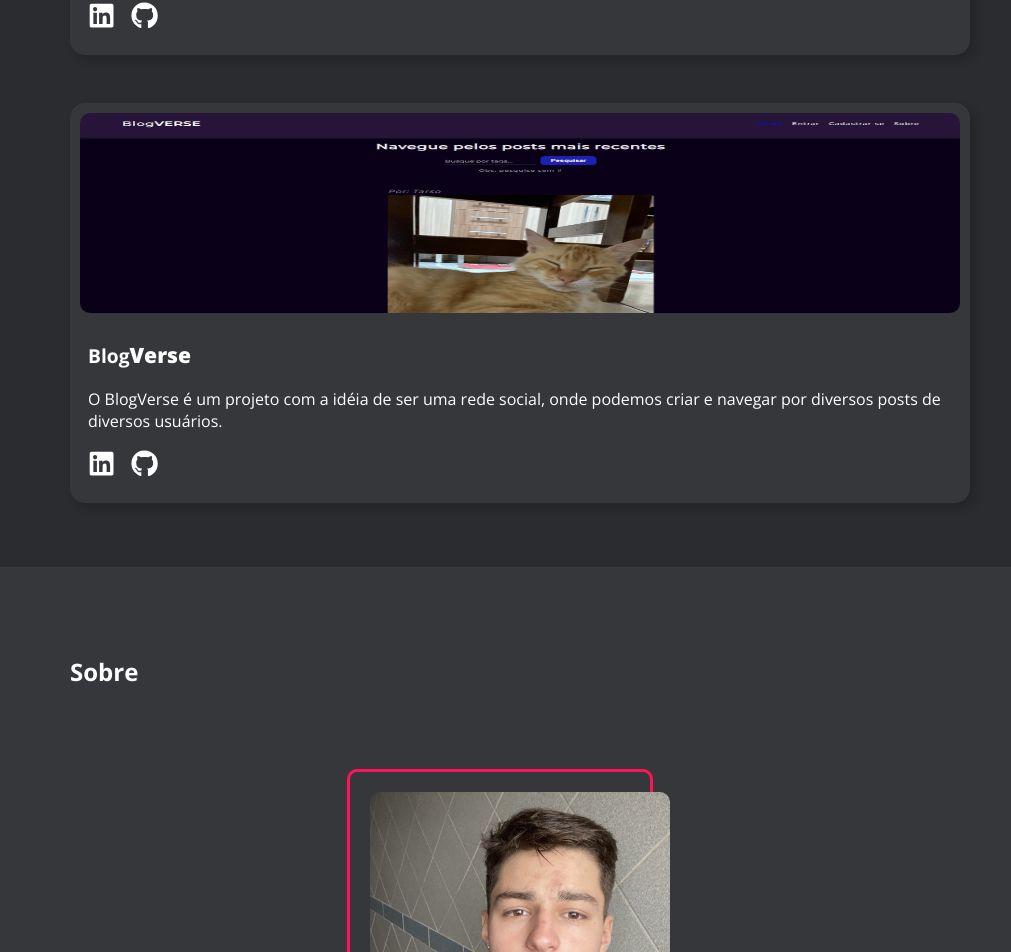
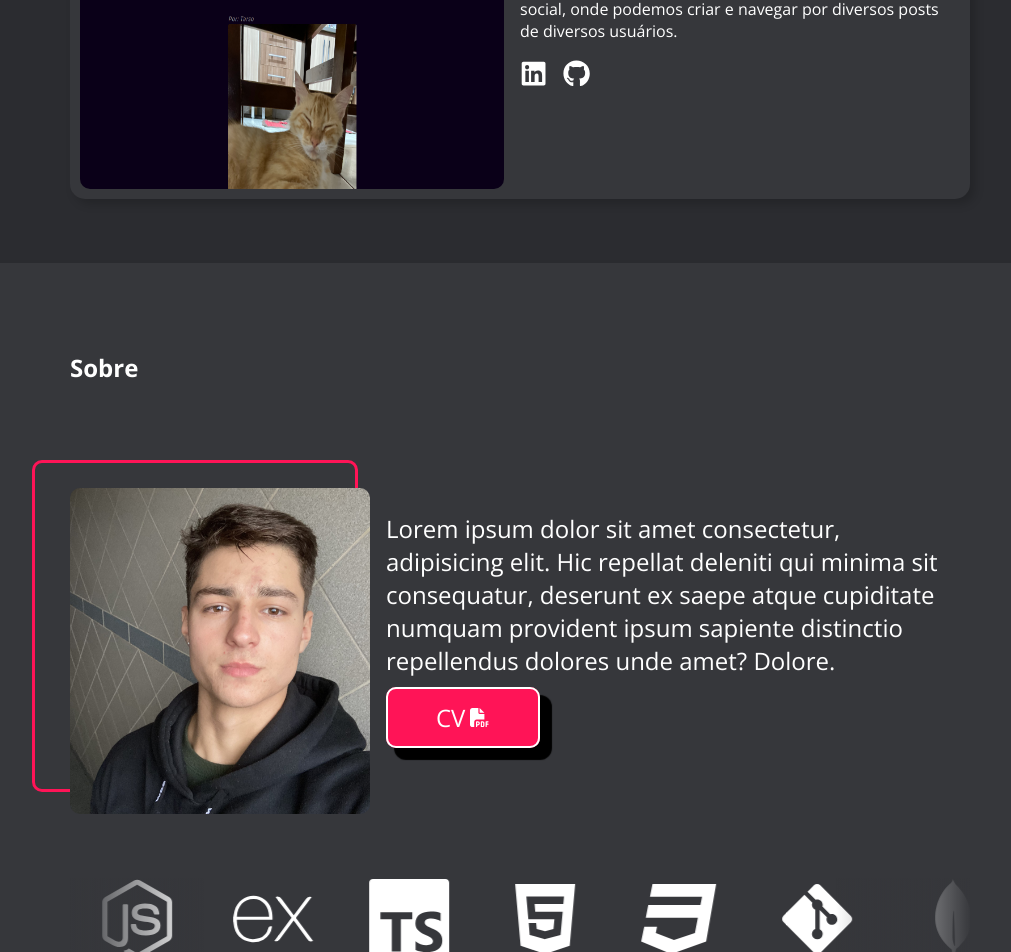
Before and after one commit to TarsoBri/My-Portfolio, a React (Vite) app: page / in a window 1280 px wide. Shown: the part 1798-2750 px from the top of the page, without its empty margins (120-1131 px from the left). Built offline with nearby package versions, Linux system fonts and the light colour scheme.

Commit message:
Version 1.5

```diff
--- a/src/components/About/About.scss
+++ b/src/components/About/About.scss
@@ -8,7 +8,7 @@
   margin: auto;
   width: 100vw;
   margin-top: 4em;
-  padding-block: 4em 4em;
+  padding-block: 4em 6em;
   background-color: $color1_5;
   box-shadow: 5px 5px 10px rgba(0, 0, 0, 0.17);
 
@@ -21,15 +21,19 @@
     display: flex;
     flex-direction: column;
     gap: 2em;
+    .about_content {
+      display: flex;
+      flex-direction: column;
 
-    .about_content {
+      .about_texts {
         visibility: hidden;
-
+        padding-inline: 1em;
         p {
           font-size: 1.5em;
         }
 
-      button {
+        a {
+          text-decoration: none;
           border: 2px solid white;
           border-radius: 10px;
           color: white;
@@ -41,7 +45,8 @@
           box-shadow: 10px 10px 1px 2px black;
 
           span {
-          font-size: 0.7em;
+            margin-left: 5px;
+            font-size: 0.8em;
           }
 
           &:hover {
@@ -58,11 +63,12 @@
         align-items: center;
 
         .img_contour {
+          margin-inline: 1em;
           z-index: 0;
           border-radius: 10px;
-        transform: translate(-20px, -20px);
+          transform: translate(-25px, -25px);
           position: absolute;
-        width: 300px;
+          width: 320px;
           height: 100%;
           border: 3px solid $color5;
           visibility: hidden;
@@ -77,3 +83,14 @@
       }
     }
   }
+}
+
+@media (min-width: 850px) {
+  .about_conatiner {
+    .about_main {
+      .about_content {
+        flex-direction: row;
+      }
+    }
+  }
+}
--- a/src/components/About/About.tsx
+++ b/src/components/About/About.tsx
@@ -12,10 +12,10 @@ import Skils from "../Skils/Skils";
 
 const About = () => {
   useEffect(() => {
-    ScrollReveal({ reset: true }).reveal(".about_content", {
+    ScrollReveal({ reset: true }).reveal(".about_texts", {
       duration: 1000,
       distance: "100px",
-      origin: "left",
+      origin: "rigth",
       easing: "ease-in-out",
     });
     ScrollReveal({ reset: true }).reveal(".about_img img", {
@@ -36,23 +36,28 @@ const About = () => {
     <div id="about" className="about_conatiner">
       <div className="about_main">
         <h2>Sobre</h2>
+        <div className="about_content">
           <div className="about_img">
             <div className="img_contour"></div>
             <img src="/FotoDePerfil.png" alt="Projeto BlogVerse" />
           </div>
-        <div className="about_content">
+          <div className="about_texts">
             <p>
               Lorem ipsum dolor sit amet consectetur, adipisicing elit. Hic
               repellat deleniti qui minima sit consequatur, deserunt ex saepe
               atque cupiditate numquam provident ipsum sapiente distinctio
               repellendus dolores unde amet? Dolore.
             </p>
-          <button>
+            <a
+              href="../../../public/Currículo Tarso.pdf"
+              download="Currículo de Tarso Bri"
+            >
               CV
               <span>
                 <FaFilePdf />
               </span>
-          </button>
+            </a>
+          </div>
         </div>
         <Skils />
       </div>
--- a/src/components/Contact/Contact.scss
+++ b/src/components/Contact/Contact.scss
@@ -8,7 +8,7 @@
     flex-direction: column;
     margin: auto;
     width: 90vw;
-    max-width: 900px;
+    max-width: 700px;
     text-align: center;
 
     h2 {
--- a/src/components/Projects/Projects.scss
+++ b/src/components/Projects/Projects.scss
@@ -118,99 +118,28 @@
   }
 }
 
-//  .project {
-//   visibility: hidden;
-//   display: flex;
-//   height: 200px;
-//   width: 100%;
+@media (min-width: 750px) {
+  .projects_container {
+    .projects_contents {
+      .project {
+        flex-direction: row;
+        height: 300px;
 
-//   .project_img {
-//     width: 40%;
-//     height: 100%;
-//     position: relative;
+        .project_img {
+          height: 100%;
+        }
 
-//     &:hover {
-//       display: flex;
-//       justify-content: center;
-//       align-items: center;
-//       transition: all 2s;
-
-//       &::after {
-//         border-radius: 10px 0 0 10px;
-//         content: "";
-//         position: absolute;
-//         background-color: $color1;
-//         opacity: 0.6;
-//         width: 100%;
-//         height: 100%;
-//         z-index: 94;
-//       }
-//       &::before {
-//         content: "Ver Mais";
-//         z-index: 95;
-//         padding: 0.2em 0.5em;
-//         border-radius: 10px;
-//         position: absolute;
-//         font-size: 2em;
-//         color: white;
-//       }
-//     }
-
-//     img {
-//       border-radius: 10px 0 0 10px;
-//       width: 100%;
-//       height: 100%;
-//     }
-//   }
-
-//   .project_content {
-//     border-radius: 0 10px 10px 0;
-//     width: 60%;
-//     background-color: $color2;
-//     padding: 1em;
-
-//     ul {
-//       padding: 0;
-//       margin: 0;
-//       list-style: none;
-//       display: flex;
-//       gap: 1em;
-//     }
-//     ul li a {
-//       color: white;
-//       font-size: 1.7em;
-//       transition: all 0.2s;
-
-//       &:hover {
-//         color: #a1a1a1;
-//       }
-//     }
-
-//     .project_content_icon {
-//       display: flex;
-//       flex-direction: column;
-//       align-items: center;
-//       text-decoration: none;
-
-//       span {
-//         font-size: 0.5em;
-//       }
-//     }
-//   }
-// }
-
-// .project_rigth {
-//   .project_content {
-//     border-radius: 10px 0 0 10px;
-//   }
-//   .project_img {
-//     &:hover {
-//       &::after {
-//         border-radius: 0 10px 10px 0;
-//       }
-//     }
-//     img {
-//       border-radius: 0 10px 10px 0;
-//     }
-//   }
-// }
+        .project_img {
+          width: 50%;
+        }
+        .project_content {
+          padding: 0 1em;
+          width: 50%;
+        }
+      }
+      .project_rigth {
+        flex-direction: row-reverse;
+      }
+    }
+  }
+}
--- a/src/components/Skils/Skils.scss
+++ b/src/components/Skils/Skils.scss
@@ -51,6 +51,18 @@
   }
 }
 
+@media (min-width: 850px) {
+  .skils_container {
+    .slider {
+      ul {
+        li {
+          font-size: 5em;
+        }
+      }
+    }
+  }
+}
+
 // KeyFrames
 @keyframes scroll {
   0% {
--- a/src/components/Skils/Skils.tsx
+++ b/src/components/Skils/Skils.tsx
@@ -46,14 +46,7 @@ const Skils = () => {
   return (
     <div className="skils_container">
       <div className="slider">
-        <ul>
-          {icons &&
-            icons.map((icon, i) => (
-              <li key={i} onMouseOver={() => console.log("teste")}>
-                {icon}
-              </li>
-            ))}
-        </ul>
+        <ul>{icons && icons.map((icon, i) => <li key={i}>{icon}</li>)}</ul>
         <ul>{icons && icons.map((icon, i) => <li key={i}>{icon}</li>)}</ul>
       </div>
     </div>
```
Also changed, not shown: 1 other file (tests, documents, lock files or other folders). Lines whose indentation alone changed are shown as unchanged.
